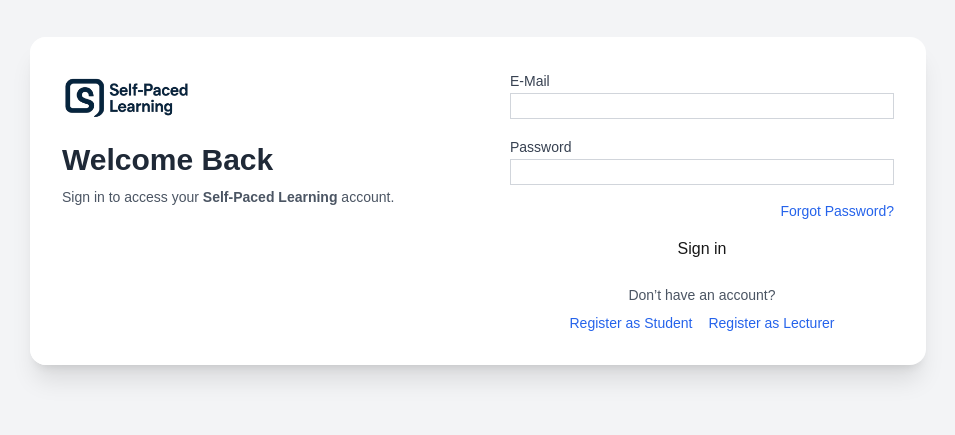
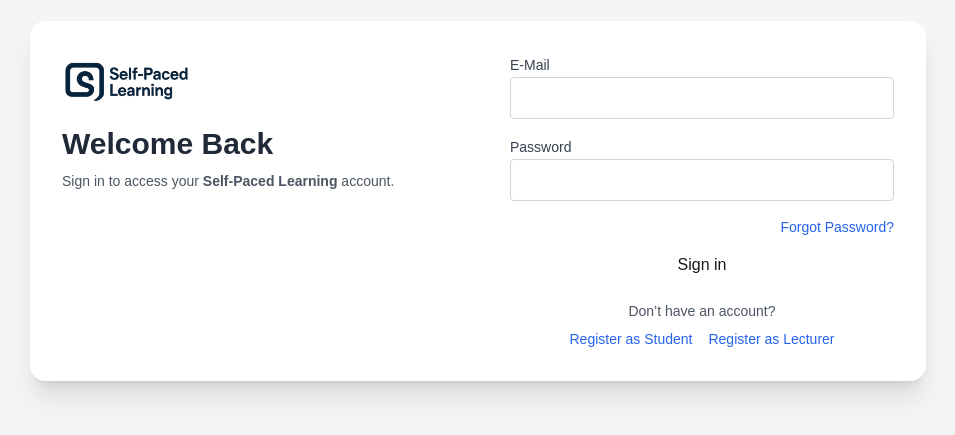
Before and after one commit to Uma-MCMXC/self-paced-learning, a Next.js app in the folder frontend/: page /auth/login in a window 1280 px wide. Shown: the part 199-634 px from the top of the page, without its empty margins (162-1117 px from the left). Built offline with nearby package versions, Linux system fonts and the light colour scheme.

Commit message:
frontend: add disable from

```diff
--- a/frontend/app/components/ui/FormInput.tsx
+++ b/frontend/app/components/ui/FormInput.tsx
@@ -12,6 +12,7 @@ type FormInputProps = {
   error?: string
   required?: boolean
   submitted?: boolean
+  disabled?: boolean
   type?: 'text' | 'email' | 'number' | 'password' | 'tel'
 }
 
@@ -26,6 +27,7 @@ export default function FormInput({
   submitted,
   type = 'text',
   name,
+  disabled = false,
 }: FormInputProps) {
   return (
     <div className="form-control w-full">
@@ -43,14 +45,18 @@ export default function FormInput({
         onChange={onChange}
         required={required}
         className={clsx(
-          'input input-md w-full',
-          'bg-white text-gray-400 dark:bg-gray-900 dark:text-white dark:border-gray-600 border border-gray-300 focus:outline-none focus:ring-2 focus:ring-blue-500',
+          'w-full px-3 py-2 rounded border text-md',
+          'focus:outline-none focus:ring-2 focus:ring-blue-500',
+          'bg-white text-black dark:bg-gray-900 dark:text-white',
           {
-            'input-error border-red-500': submitted && error,
+            'border-red-500': submitted && error,
+            'border-gray-300': !disabled && !(submitted && error),
+            'border-gray-200 bg-gray-50 text-gray-500 cursor-not-allowed': disabled,
           }
         )}
         aria-invalid={!!error}
         aria-describedby={error ? `${id}-error` : undefined}
+        disabled={disabled}
       />
       {error && (
         <span id={`${id}-error`} className="text-red-500 text-sm mt-1" role="alert">
--- a/frontend/app/components/ui/SelectInput.tsx
+++ b/frontend/app/components/ui/SelectInput.tsx
@@ -17,6 +17,7 @@ type SelectInputProps = {
   required?: boolean
   error?: string
   options: Option[]
+  disabled?: boolean
 }
 
 export default function SelectInput({
@@ -28,6 +29,7 @@ export default function SelectInput({
   required = false,
   error,
   options,
+  disabled = false,
 }: SelectInputProps) {
   const [search, setSearch] = useState('')
   const [isOpen, setIsOpen] = useState(false)
@@ -63,9 +65,14 @@ export default function SelectInput({
       <div
         className={clsx(
           'flex items-center justify-between dark:border-gray-600 border border-gray-300 rounded px-3 py-2 bg-white text-black dark:bg-gray-900 dark:text-white cursor-pointer',
-          { 'border-red-500': error }
+          {
+            'border-red-500': error,
+            'opacity-50 cursor-not-allowed': disabled,
+          }
         )}
-        onClick={() => setIsOpen(!isOpen)}
+        onClick={() => {
+          if (!disabled) setIsOpen(!isOpen)
+        }}
       >
         <span className="truncate">{selectedLabel || 'Select...'}</span>
 
--- a/frontend/app/components/ui/TextareaInput.tsx
+++ b/frontend/app/components/ui/TextareaInput.tsx
@@ -44,7 +44,9 @@ export default function TextareaInput({
   return (
     <div className="form-control w-full">
       <label htmlFor={id} className="label mb-1">
-        <span className="label-text text-base font-medium">{label}</span>
+        <span className="label-text text-sm font-medium text-gray-700 dark:text-gray-200">
+          {label}
+        </span>
       </label>
 
       <textarea
```
